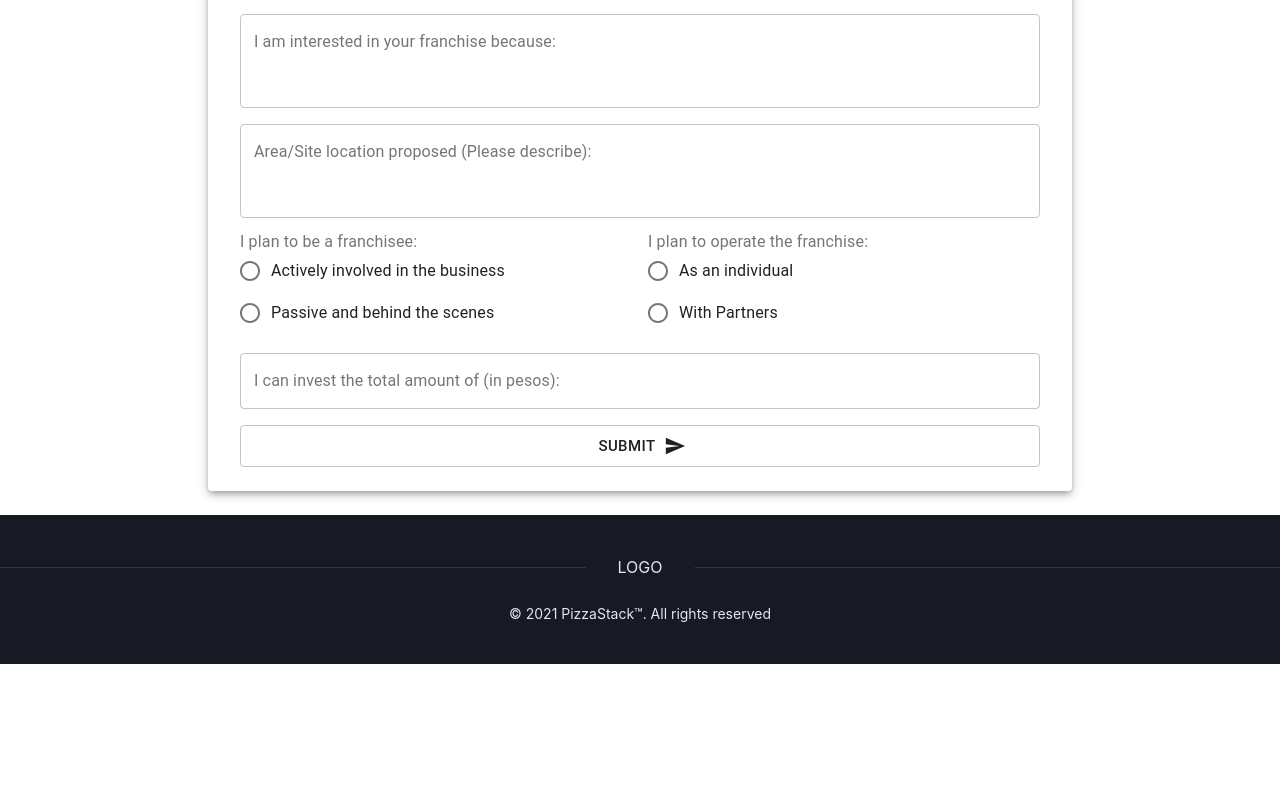
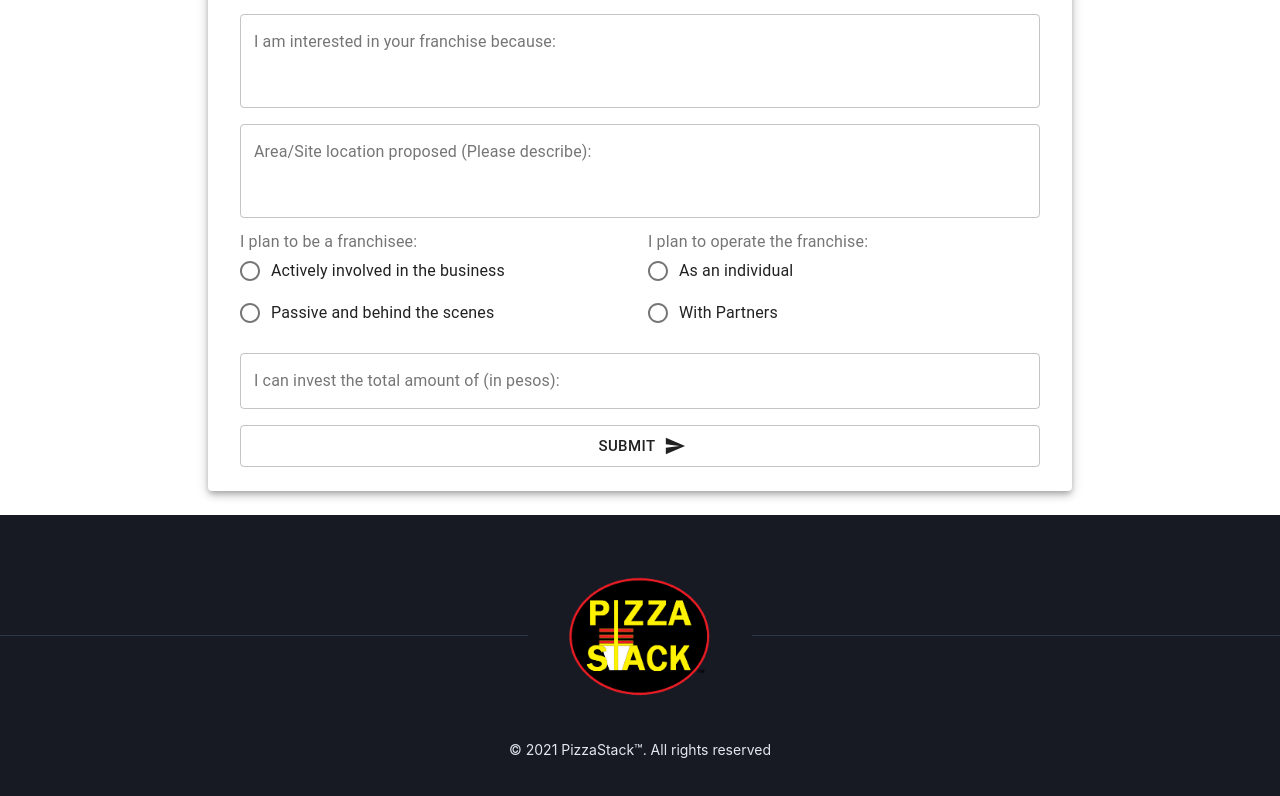
Before and after one commit to jhigger/pizzastack2, a React (Vite) app: page /franchise in a window 1280 px wide. Shown: the part 458-1254 px from the top of the page. Before the commit the page ends 1122 px from the top, so only its background shows below. Built offline with nearby package versions, Linux system fonts and the light colour scheme.

Commit message:
added logo

```diff
--- a/src/components/Footer.jsx
+++ b/src/components/Footer.jsx
@@ -1,4 +1,5 @@
-import {Box, Text, Flex, useColorModeValue} from '@chakra-ui/react';
+import {Box, Text, Flex, Image} from '@chakra-ui/react';
+import Logo from '../assets/logo.png';
 
 export default function LargeWithLogoCentered() {
 	return (
@@ -21,7 +22,7 @@ export default function LargeWithLogoCentered() {
 						ml: 8
 					}}
 				>
-					LOGO
+					<Image src={Logo} alt="Logo" boxSize="10rem" objectFit="contain" />
 				</Flex>
 				<Text pt={6} fontSize={'sm'} textAlign={'center'}>
 					© 2021 PizzaStack&trade;. All rights reserved
```
Also changed, not shown: src/assets/logo.png (added).
